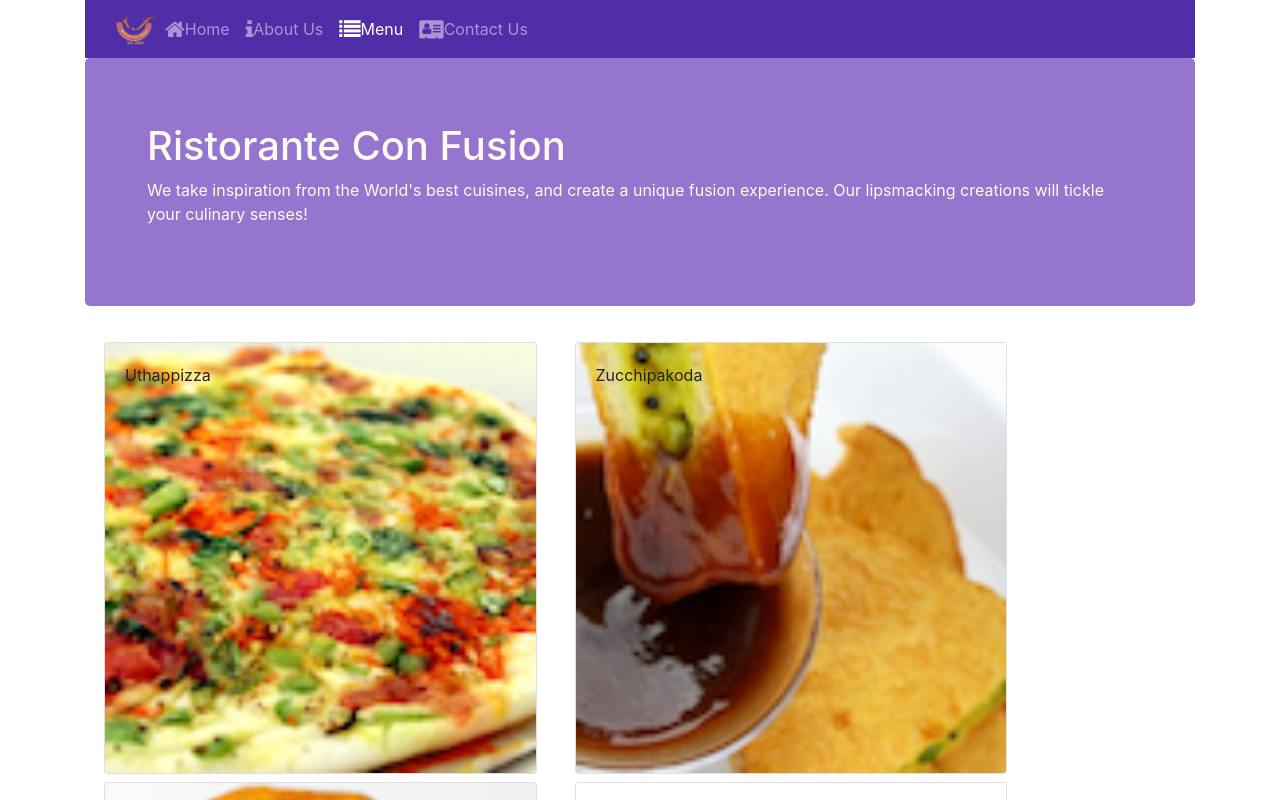
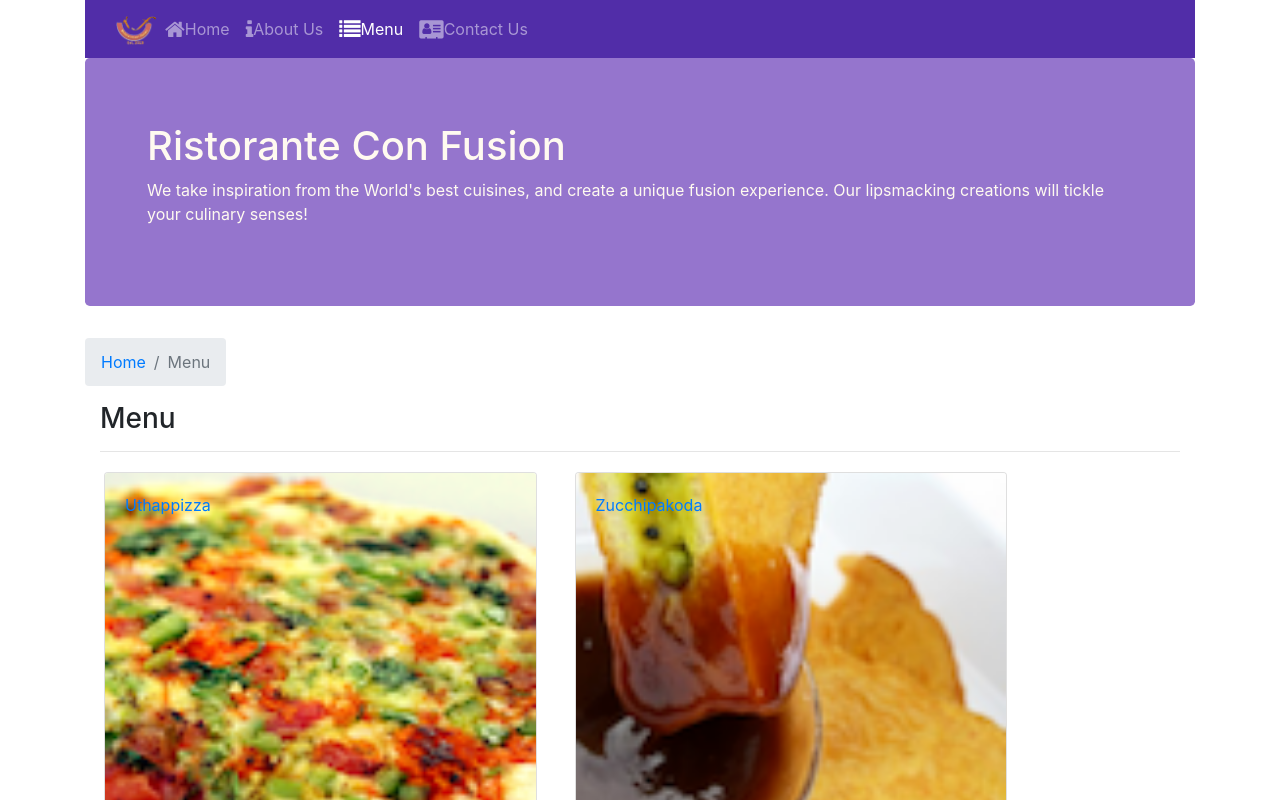
Before and after one commit to ManuSayure/Front-End-Web-Development-with-React, a React (Create React App) app in the folder Semana 1/confusion/: page /menu in a window 1280 px wide. Shown: the top 800 px of the page. Built offline with nearby package versions, Linux system fonts and the light colour scheme.

Commit message:
Single Page Aplication Part 2

```diff
--- a/Semana 1/confusion/src/components/Contact.js
+++ b/Semana 1/confusion/src/components/Contact.js
@@ -1,11 +1,23 @@
 import React from 'react';
+import {Breadcrumb, BreadcrumbItem} from 'reactstrap';
+import {Link} from 'react-router-dom';
 
 const Contact = (props) =>{
     return(
         <div className = 'container'>
-            <div className='row row-content'>
+            <div className="row">
+                <Breadcrumb>
+                    <BreadcrumbItem><Link to="/home">Home</Link></BreadcrumbItem>
+                    <BreadcrumbItem active>Contact Us</BreadcrumbItem>
+                </Breadcrumb>
+                <div className="col-12">
+                    <h3>Contact Us</h3>
+                    <hr />
+                </div>
+            </div>
+            <div className='row row-content' style={{float : 'left', background: '#e4dede' }}>
                 <div className='col-12'>
-                    <h3> Location Informations</h3>
+                    <h3 > Location Informations</h3>
                 </div>
                 <div className='col-12  col-sm-4 offset-sm-1'>
                     <h5>Our Address</h5>
@@ -16,13 +28,20 @@ const Contact = (props) =>{
                         <i className="fa fa-phone"></i>: +852 1234 5678<br />
                         <i className="fa fa-fax"></i>: +852 8765 4321<br />
                         <i className="fa fa-envelope"></i>: <a href="mailto:confusion@food.net">confusion@food.net</a>
-                        </address>
+                    </address>
                 </div>
-                <div className='col-12 col-sm-6 offset-sm-1'>
+                <div className='col-12  col-sm-6  offset-sm-1'>
                     <h5>Map of our Location</h5>
+                        <div>
+                            <iframe
+                             src="https://www.google.com/maps/embed?pb=!1m18!1m12!1m3!1d3691.17908595958!2d114.28275111426868!3d22.30906584821582!2m3!1f0!2f0!3f0!3m2!1i1024!2i768!4f13.1!3m3!1m2!1s0x34040381be582409%3A0x5ca78cbef899f174!2s121%20Clear%20Water%20Bay%20Rd%2C%20Clear%20Water%20Bay%2C%20Hong%20Kong!5e0!3m2!1spt-BR!2sbr!4v1604597793228!5m2!1spt-BR!2sbr"
+                             style =  {{ width:"600", height:"450", frameborder:"0", style:"border:0;", allowfullscreen:"",  tabindex:"0"}}>
+
+                             </iframe>
+                        </div>
                 </div>
-                <div className='col-12 col-sm-11 offset-sm-1'>
-                    <div className='btn btn-group' role='group'>
+                <div className='col-12  col-sm-6 offset-sm-1 ' style={{}}>
+                    <div className='btn btn-group ' role='group'>
                          <a role="button" className="btn btn-primary" href="tel:+85212345678">
                              <i className="fa fa-phone"></i> Call</a>
                         <a role="button" className="btn btn-info">
--- a/Semana 1/confusion/src/components/Dishdetail.js
+++ b/Semana 1/confusion/src/components/Dishdetail.js
@@ -1,5 +1,6 @@
 import React from "react";
-import { Card, CardImg, CardText, CardBody, CardTitle } from 'reactstrap';
+import { Card, CardImg, CardText, CardBody, CardTitle, BreadcrumbItem, Breadcrumb } from 'reactstrap';
+import {Link } from 'react-router-dom';
 
 function RenderDetails({dish}){
     return(
@@ -49,8 +50,18 @@ function RenderComments({comments}) {
      return(
             <div className= "container">
                 <div className="row">
+                        <Breadcrumb>
+                            <BreadcrumbItem><Link to="/menu">Menu</Link></BreadcrumbItem>
+                            <BreadcrumbItem active>{props.dish.name}</BreadcrumbItem>
+                        </Breadcrumb>
+                        <div className="col-12">
+                            <h3>{props.dish.name}</h3>
+                            <hr />
+                        </div>
+                    </div>
+                <div className="row">
                     <RenderDetails dish={props.dish}/>
-                    {props.dish && <RenderComments comments = {props.dish.comments}/>}
+                    {props.dish && <RenderComments comments = {props.comments}/>}
 
                 </div>
             </div>
--- a/Semana 1/confusion/src/components/Main.js
+++ b/Semana 1/confusion/src/components/Main.js
@@ -8,6 +8,7 @@ import Footer from './Footer';
 import Header from './Header';
 import Home from './Home';
 import Contact from './Contact';
+import DishDetail from './Dishdetail'
 import {Switch, Route, Redirect} from 'react-router-dom';
 
 
@@ -33,6 +34,17 @@ class Main  extends Component {
                     />
             );
         };
+        const DishWithId = ({match}) =>{
+            return(
+                <DishDetail
+                dish={this.state.dishes.filter((dish)=> dish.id === parseInt(match.params.dishId, 10))[0]}
+                comments={this.state.comments.filter((comment)=> comment.dishId === parseInt(match.params.dishId, 10))}
+                />
+
+            );
+
+        }
+
 
         return(
             <div className='container'>
@@ -40,6 +52,7 @@ class Main  extends Component {
                 <Switch>
                     <Route path='/home' component={HomePage}/>
                     <Route exact path='/menu' component={ () => <Menu  dishes={this.state.dishes} />}/>
+                    <Route path={'/menu/:dishId'} component= {DishWithId} />
                     <Route exact path='/contactus' component={Contact}/>
                     <Redirect to='/home'/>
                 </Switch>
--- a/Semana 1/confusion/src/components/Menu.js
+++ b/Semana 1/confusion/src/components/Menu.js
@@ -1,15 +1,18 @@
 import React from "react";
-import { Card, CardImg, CardImgOverlay, CardTitle } from 'reactstrap';
+import { Link } from "react-router-dom";
+import { Card, CardImg, CardImgOverlay, CardTitle, Breadcrumb, BreadcrumbItem } from 'reactstrap';
 
 
-function RenderMenuItem({dish}) {
+function RenderMenuItem({dish, onClick}) {
     return(
         <div  className="col-12 col-md-5 m-1">
             <Card>
-                <CardImg width="100%" src={dish.image} alt={dish.name}/>
-                <CardImgOverlay>
-                    <CardTitle>{dish.name}</CardTitle>
-                </CardImgOverlay>
+                <Link to={`/menu/${dish.id}`} >
+                    <CardImg width="100%" src={dish.image} alt={dish.name}/>
+                    <CardImgOverlay>
+                        <CardTitle>{dish.name}</CardTitle>
+                    </CardImgOverlay>
+                </Link>
             </Card>
         </div>
     );
@@ -29,7 +32,19 @@ const Menu = (props) =>{
 
         });
         return(
-            <div className= "container" >
+
+            <div className= "container">
+                <div className="row">
+                    <Breadcrumb>
+                        <BreadcrumbItem><Link to="/home">Home</Link></BreadcrumbItem>
+                        <BreadcrumbItem active>Menu</BreadcrumbItem>
+                    </Breadcrumb>
+                    <div className="col-12">
+                        <h3>Menu</h3>
+                        <hr />
+                    </div>
+                </div>
+
                 <div className="row">
                     {menu}
                 </div>
```
